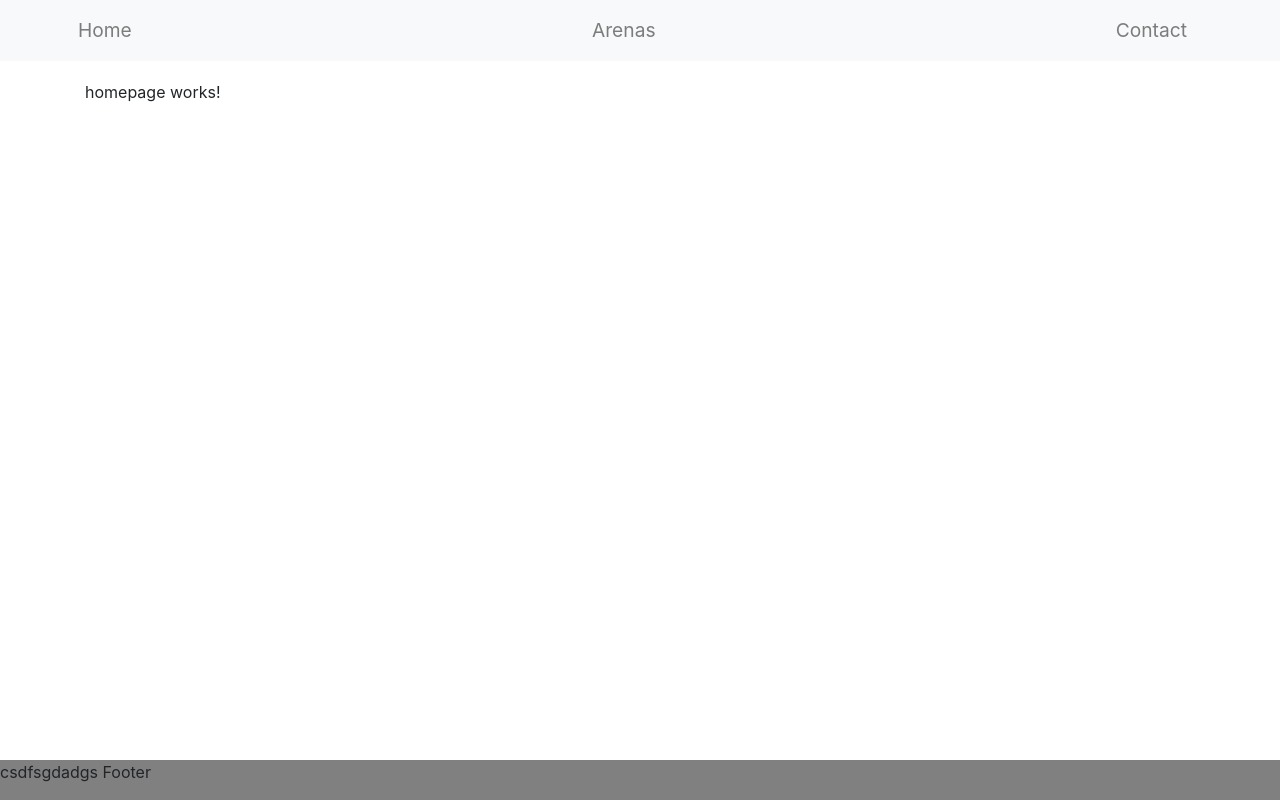
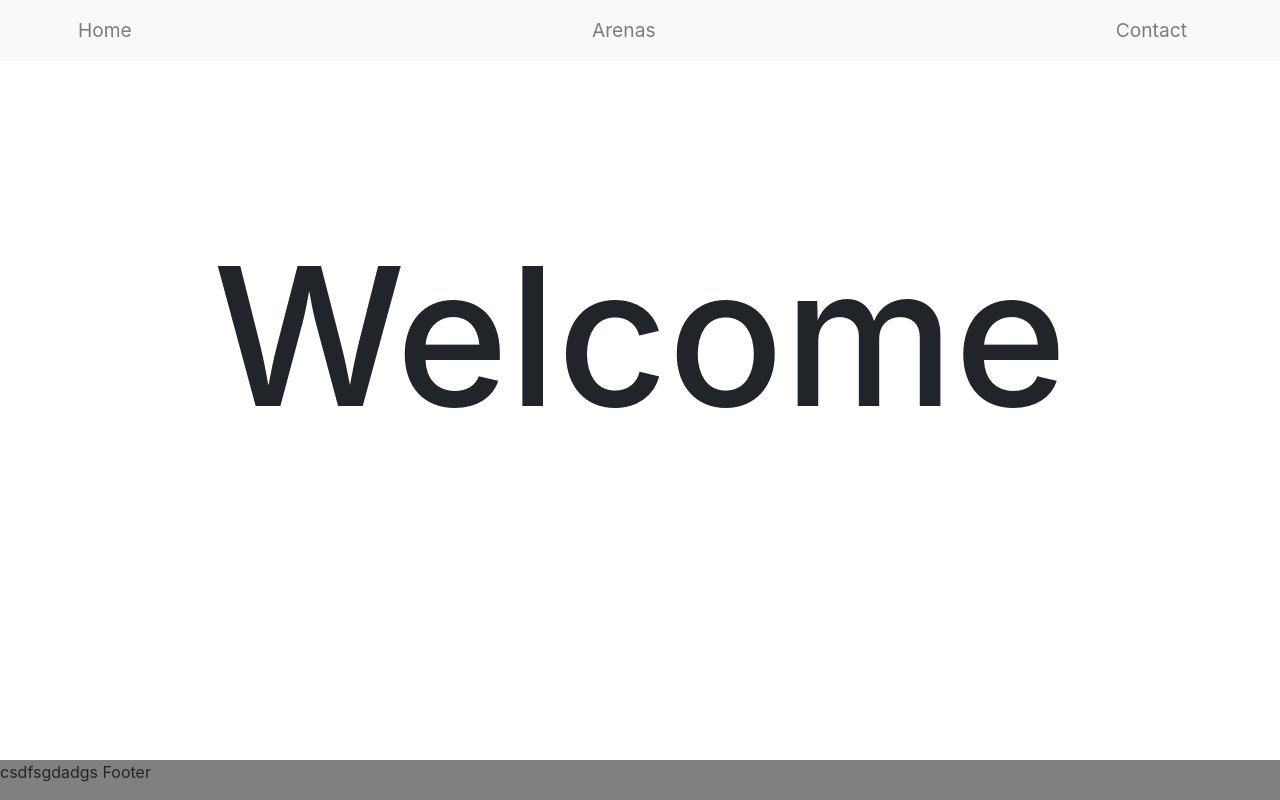
Before and after one commit to VictorAndreiMiron/bot-arena, an Angular app: page /homepage in a window 1280 px wide. Built offline with nearby package versions, Linux system fonts and the light colour scheme.

Commit message:
Add basic welcome text on the homepage

```diff
--- a/src/app/app.component.css
+++ b/src/app/app.component.css
@@ -1,11 +1,8 @@
 @import "../../node_modules/bootstrap/dist/css/bootstrap.min.css";
-.header{
-  height: 80px;
-}
 .content{
   min-height: calc(100vh - 120px);
+  width: 1800px;
 }
-footer{
-  background-color: gray;
-  height: 40px;
+.header{
+  height:80px;
 }
--- a/src/app/app.component.html
+++ b/src/app/app.component.html
@@ -1,10 +1,7 @@
 <div class="header">
-  <app-navigation-menu></app-navigation-menu>
+<app-navigation-menu></app-navigation-menu>
 </div>
 <div class="container content">
   <router-outlet></router-outlet>
 </div>
-
-<footer>
-  <app-footer></app-footer>
-</footer>
+<app-footer></app-footer>
--- a/src/app/footer/footer.component.css
+++ b/src/app/footer/footer.component.css
@@ -0,0 +1,4 @@
+footer{
+  background-color: gray;
+  height: 40px;
+}
--- a/src/app/homepage/homepage.component.css
+++ b/src/app/homepage/homepage.component.css
@@ -0,0 +1,6 @@
+h1{
+  height: 40vw;
+  line-height: 40vw;
+  font-size: 15vw;
+  text-align: center;
+}
--- a/src/app/homepage/homepage.component.html
+++ b/src/app/homepage/homepage.component.html
@@ -1 +1 @@
-<p>homepage works!</p>
+<h1>Welcome</h1>
--- a/src/app/navigation-menu/navigation-menu.component.css
+++ b/src/app/navigation-menu/navigation-menu.component.css
@@ -2,7 +2,11 @@
 
 .navigation{
   font-size: 1.5vw;
+  position: fixed; /* Set the navbar to fixed position */
+  top: 0; /* Position the navbar at the top of the page */
+  width: 100%; /* Full width */
 }
+
 
 nav a:visited, a:link {
   color: #607D8B;
```
